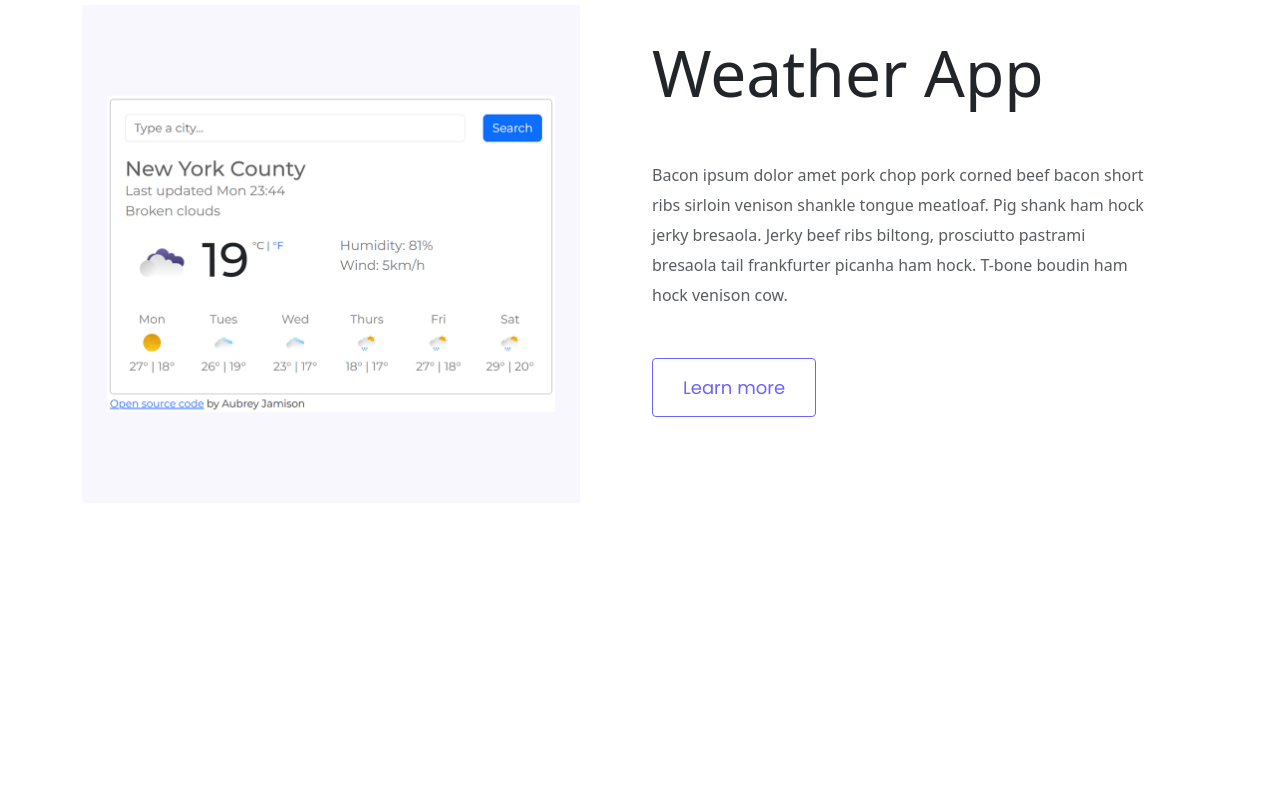
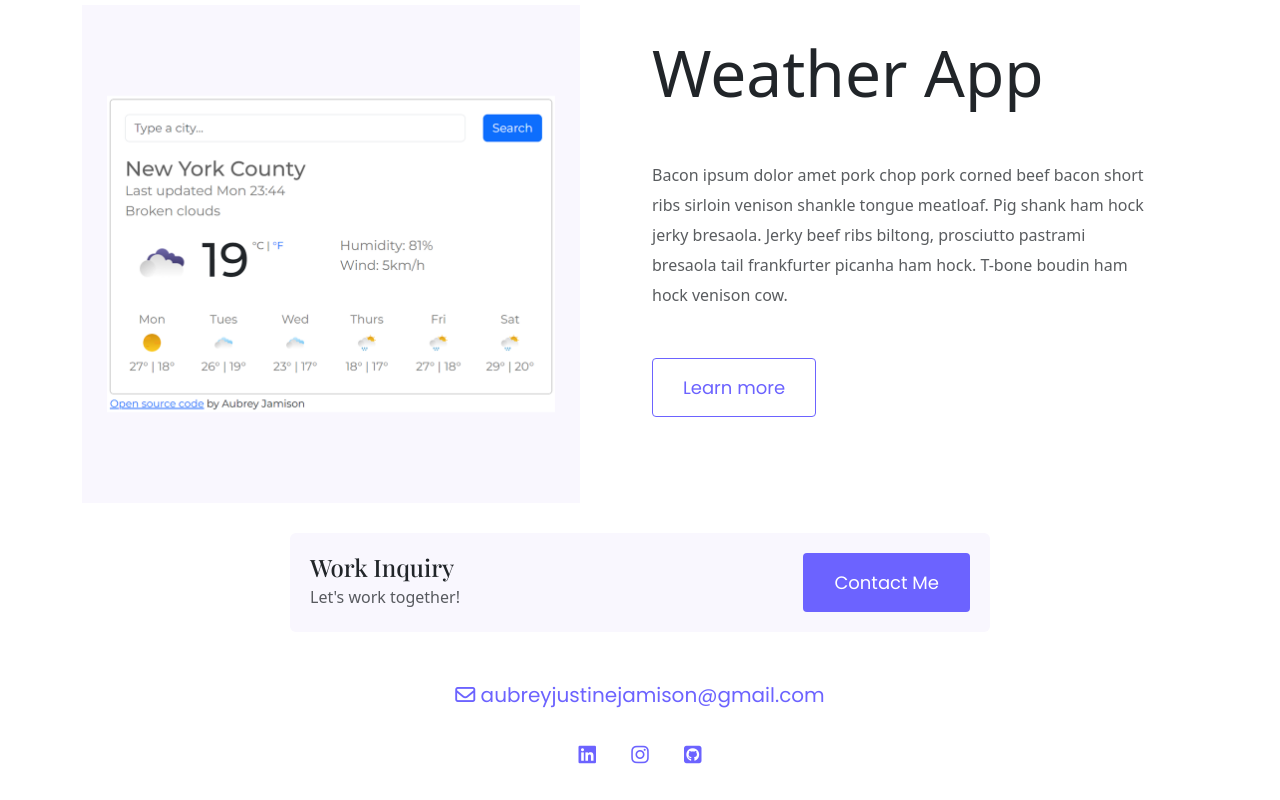
Before and after one commit to aubreyjustine713/portfolio-project, a plain HTML site: page index.html in a window 1280 px wide. Shown: the part 1998-2798 px from the top of the page. Before the commit the page ends 2501 px from the top, so only its background shows below. Drawn offline with nearby package versions, Linux system fonts and the light colour scheme.

Commit message:
Added footer with styling to homepage

```diff
--- a/index.html
+++ b/index.html
@@ -132,11 +132,40 @@
             bresaola. Jerky beef ribs biltong, prosciutto pastrami bresaola tail
             frankfurter picanha ham hock. T-bone boudin ham hock venison cow.
           </p>
-          <a href="/projects.html" class="btn btn-branding-outline"
+          <a href="/projects.html" class="btn btn-branding-outline mb-5"
             >Learn more</a
           >
         </div>
       </div>
+      <div></div>
     </div>
+    <footer>
+      <div
+        class="contact-box justify-content-between rounded mb-5 d-none d-md-flex"
+      >
+        <div>
+          <h5>Work Inquiry</h5>
+          <p class="text-muted">Let's work together!</p>
+        </div>
+        <div>
+          <a href="/contact.html" class="btn btn-branding">Contact Me</a>
+        </div>
+      </div>
+      <a href="mailto:aubreyjustinejamison@gmail.com"
+        ><i class="fa-regular fa-envelope"></i>
+        aubreyjustinejamison@gmail.com</a
+      >
+      <div class="social-accounts">
+        <a href="https://www.linkedin.com/in/aubreyjamison713/" target="_blank"
+          ><i class="fa-brands fa-linkedin"></i
+        ></a>
+        <a href="https://www.instagram.com/aubreyjustine713/" target="_blank"
+          ><i class="fa-brands fa-instagram"></i
+        ></a>
+        <a href="https://github.com/aubreyjustine713/" target="_blank"
+          ><i class="fa-brands fa-square-github"></i
+        ></a>
+      </div>
+    </footer>
   </body>
 </html>
--- a/styles.css
+++ b/styles.css
@@ -22,11 +22,34 @@ h3 {
 h4 {
   font-size: 24px;
 }
+h5 {
+  font-family: "Playfair Display", serif;
+  font-size: 24px;
+  margin-bottom: 0;
+}
 p {
   font-weight: normal;
   font-size: 16px;
   line-height: 30px;
   color: var(--tertiary-color);
+}
+footer {
+  display: block;
+  font-size: 20px;
+  text-align: center;
+  padding-top: 30px;
+}
+footer a {
+  text-decoration: none;
+  font-family: var(--default-font-family);
+  color: var(--branding-color);
+  margin: 15px;
+}
+footer a:hover {
+  color: var(--tertiary-color);
+}
+.social-accounts {
+  padding: 30px;
 }
 .btn {
   font-family: var(--default-font-family);
@@ -110,6 +133,19 @@ p {
   color: var(--branding-color);
   font-weight: 500;
 }
+.contact-box {
+  max-width: 700px;
+  margin: 0 auto;
+  padding: 20px;
+  text-align: left;
+  background-color: var(--secondary-color);
+}
+.contact-box .btn {
+  margin: 0px;
+}
+.contact-box p {
+  margin: 0;
+}
 @media (max-width: 960px) {
   h1,
   .content h1 {
@@ -130,4 +166,7 @@ p {
     padding-top: 0;
     text-align: center;
   }
+  footer {
+    font-size: 16px;
+  }
 }
```
Also changed, not shown: about.html (+17 -0 lines), contact.html (+17 -0 lines), projects.html (+17 -0 lines).
